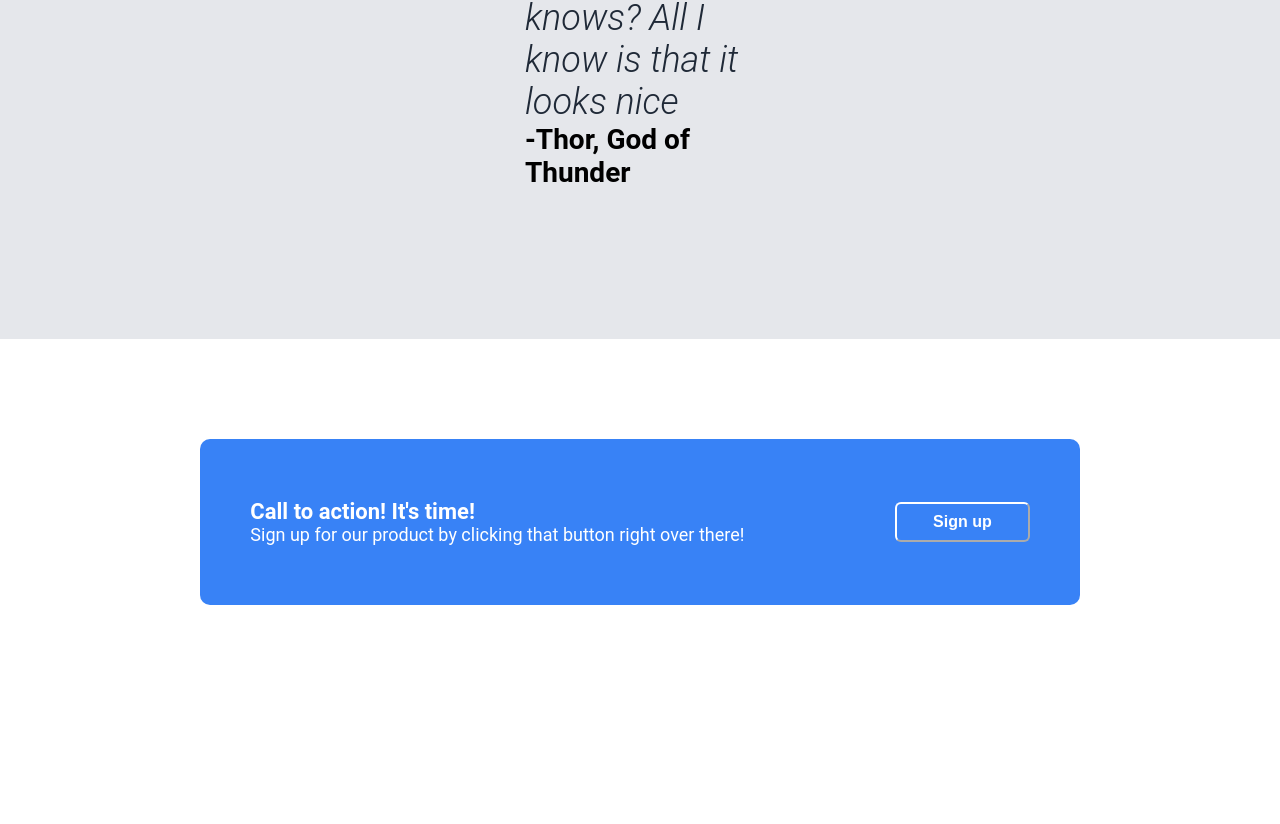
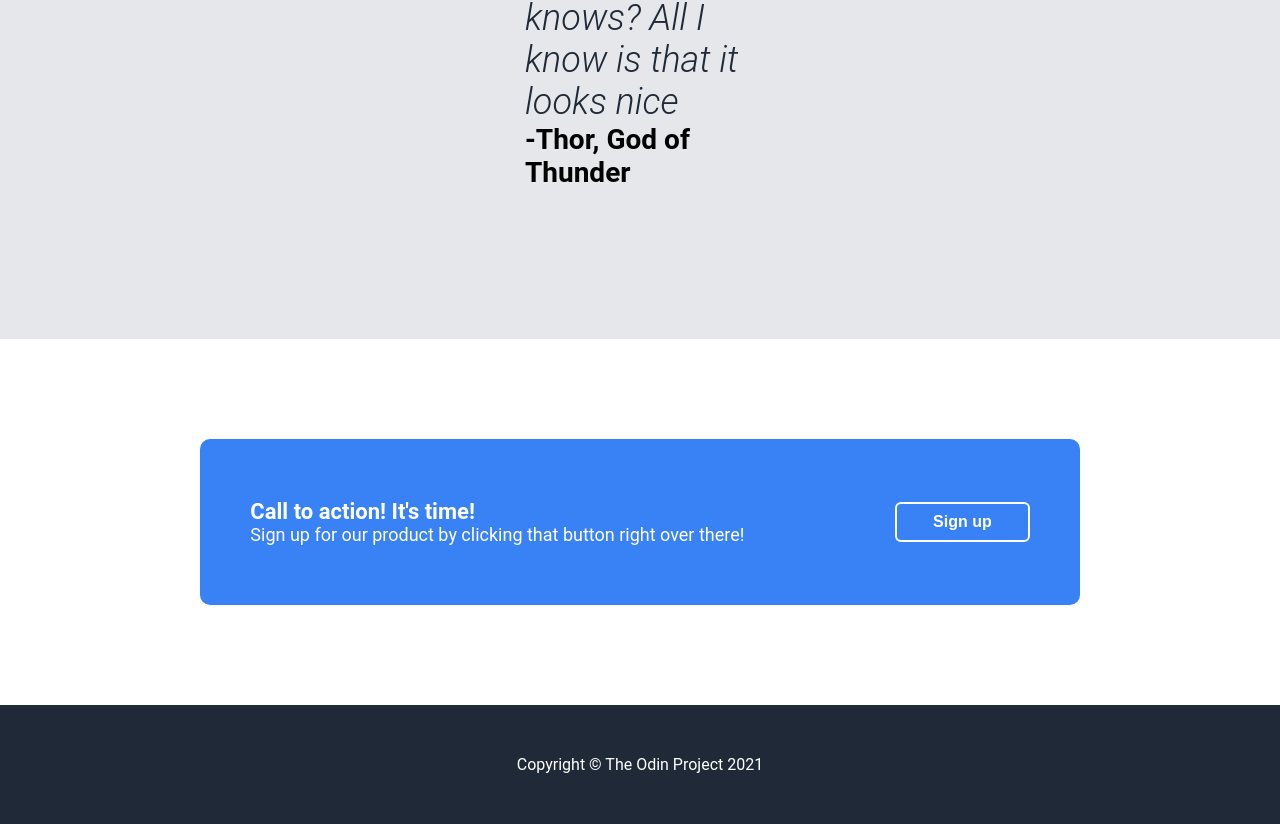
Before and after one commit to HugoYahh/landing-page-odin-project, a plain HTML site: page index.html in a window 1280 px wide. Shown: the part 2005-2829 px from the top of the page. Before the commit the page ends 2710 px from the top, so only its background shows below. Drawn offline with Linux system fonts and the light colour scheme.

Commit message:
Final Version, add footer component and style

```diff
--- a/index.html
+++ b/index.html
@@ -59,5 +59,6 @@
         <button>Sign up</button>
     </div>
 
+    <footer class="footer">Copyright © The Odin Project 2021</footer>
 </body>
 </html>
--- a/styles.css
+++ b/styles.css
@@ -147,6 +147,8 @@ button{
 
 .call-to-action button{
     border-color: white;
+    border-style:solid;
+
 
 }
 
@@ -162,3 +164,11 @@ button{
  margin: 0;
  font-size: 18px;
 }
+
+.footer{
+    color: white;
+    display: flex;
+    justify-content: center;
+    align-items: center;
+    padding: 50px;
+}
```
